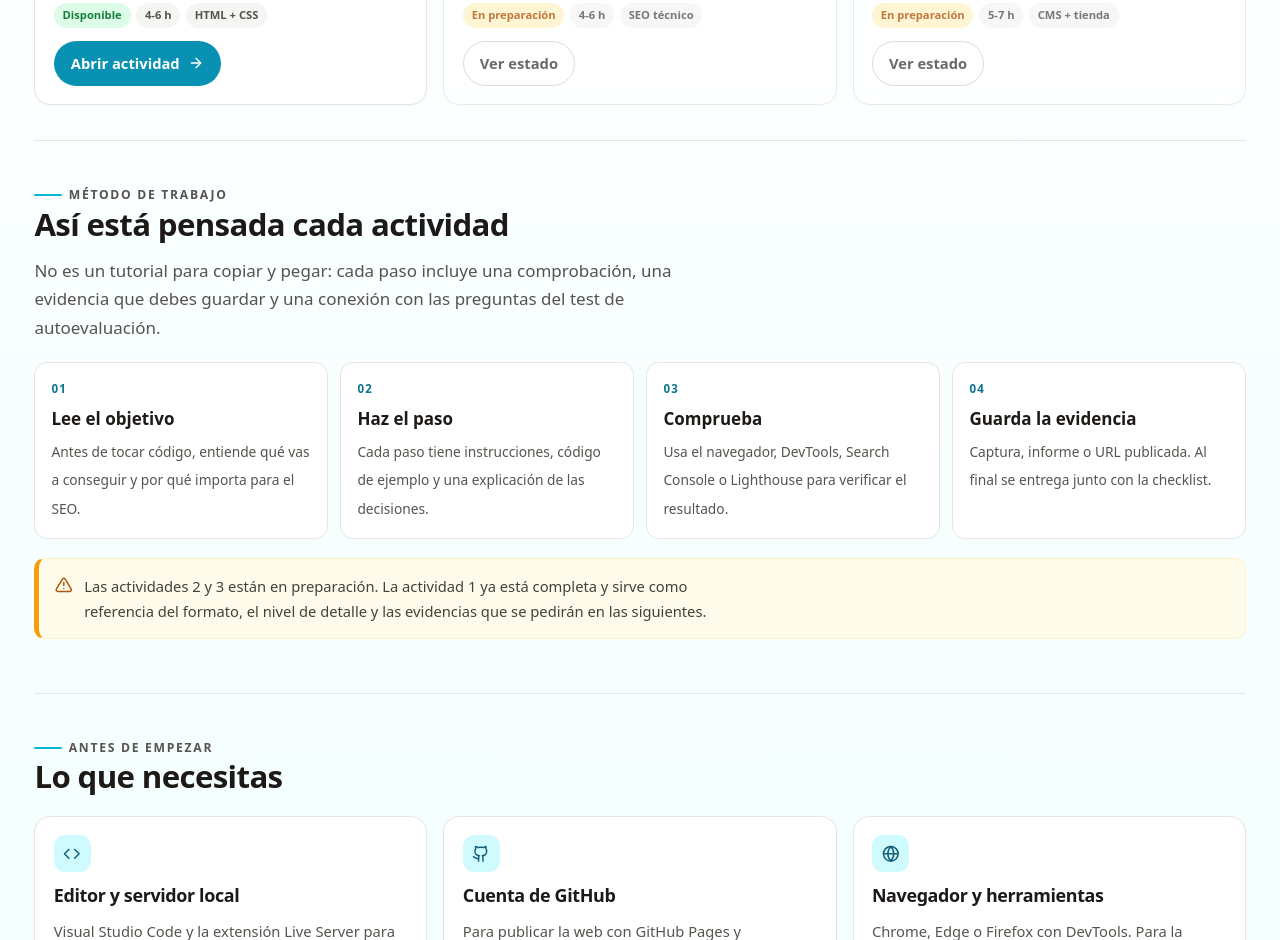
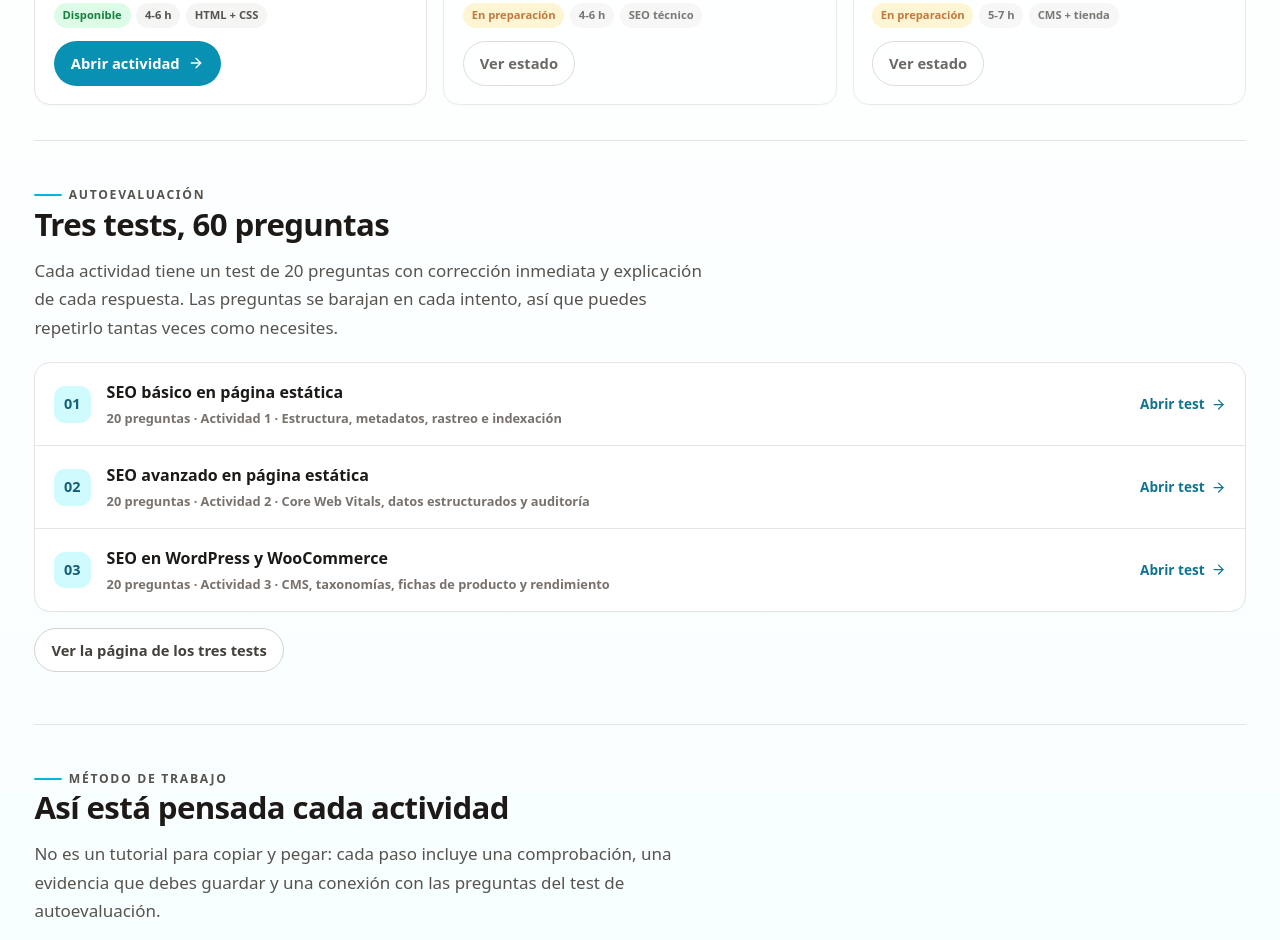
Before and after one commit to canodelacuadra/aprende-seo, a plain HTML site: page index.html in a window 1280 px wide. Shown: the part 1254-2194 px from the top of the page. Drawn offline with Linux system fonts and the light colour scheme.

Commit message:
feat: enlaza los tests de autoevaluacion desde la portada

```diff
--- a/assets/estilos.css
+++ b/assets/estilos.css
@@ -1359,6 +1359,103 @@ pre code {
   font-size: .86rem;
 }
 
+/* --------------------------------------------------------------------------
+   Lista de tests
+   -------------------------------------------------------------------------- */
+
+.panel-tests {
+  margin-top: 1.2rem;
+  border: 1px solid var(--s200);
+  border-radius: var(--radio);
+  background: #fff;
+  overflow: hidden;
+  box-shadow: 0 1px 2px rgba(0, 0, 0, .03);
+}
+
+.test-fila {
+  display: flex;
+  align-items: center;
+  gap: 1rem;
+  padding: 1rem 1.15rem;
+  border-top: 1px solid var(--s200);
+  color: inherit;
+  text-decoration: none;
+  transition: background .18s ease;
+}
+
+.test-fila:first-child {
+  border-top: 0;
+}
+
+.test-fila:hover {
+  background: var(--e50);
+  color: inherit;
+}
+
+.test-num {
+  display: inline-flex;
+  align-items: center;
+  justify-content: center;
+  flex-shrink: 0;
+  width: 2.3rem;
+  height: 2.3rem;
+  border-radius: .7rem;
+  background: var(--e100);
+  color: var(--e800);
+  font-size: .9rem;
+  font-weight: 850;
+  font-variant-numeric: tabular-nums;
+}
+
+.test-info {
+  display: flex;
+  flex-direction: column;
+  gap: .1rem;
+  flex: 1;
+  min-width: 0;
+}
+
+.test-info strong {
+  color: var(--s900);
+  font-size: 1rem;
+}
+
+.test-info small {
+  color: var(--s500);
+  font-size: .8rem;
+  font-weight: 650;
+}
+
+.test-accion {
+  display: inline-flex;
+  align-items: center;
+  gap: .4rem;
+  color: var(--e700);
+  font-size: .85rem;
+  font-weight: 750;
+  white-space: nowrap;
+}
+
+.test-accion svg {
+  width: .95rem;
+  height: .95rem;
+}
+
+.test-fila:hover .test-accion {
+  color: var(--e800);
+}
+
+@media (max-width: 600px) {
+  .test-fila {
+    flex-wrap: wrap;
+  }
+
+  .test-accion {
+    width: 100%;
+    padding-left: 3.3rem;
+  }
+}
+
 .aviso {
   display: flex;
   align-items: flex-start;
--- a/index.html
+++ b/index.html
@@ -30,7 +30,7 @@
         <a href="#actividades">Actividades</a>
         <a href="#metodo">Cómo funciona</a>
         <a href="#requisitos">Requisitos</a>
-        <a href="quizzes/">Tests</a>
+        <a href="#tests">Tests</a>
         <a href="actividad-1-seo-basico/">Empezar</a>
       </nav>
     </div>
@@ -166,6 +166,65 @@
         </div>
       </section>
 
+      <section class="seccion-portada" id="tests">
+        <div class="seccion-cabecera">
+          <p class="ceja">Autoevaluación</p>
+          <h2>Tres tests, 60 preguntas</h2>
+          <p>
+            Cada actividad tiene un test de 20 preguntas con corrección inmediata y explicación de cada respuesta.
+            Las preguntas se barajan en cada intento, así que puedes repetirlo tantas veces como necesites.
+          </p>
+        </div>
+
+        <div class="panel-tests">
+          <a class="test-fila" href="quizzes/quiz-seo-basico-pagina-estatica.html">
+            <span class="test-num" aria-hidden="true">01</span>
+            <span class="test-info">
+              <strong>SEO básico en página estática</strong>
+              <small>20 preguntas · Actividad 1 · Estructura, metadatos, rastreo e indexación</small>
+            </span>
+            <span class="test-accion">
+              Abrir test
+              <svg viewBox="0 0 24 24" fill="none" stroke="currentColor" stroke-width="2" stroke-linecap="round" stroke-linejoin="round" aria-hidden="true">
+                <path d="M5 12h14"></path><path d="m12 5 7 7-7 7"></path>
+              </svg>
+            </span>
+          </a>
+
+          <a class="test-fila" href="quizzes/quiz-seo-avanzado-pagina-estatica.html">
+            <span class="test-num" aria-hidden="true">02</span>
+            <span class="test-info">
+              <strong>SEO avanzado en página estática</strong>
+              <small>20 preguntas · Actividad 2 · Core Web Vitals, datos estructurados y auditoría</small>
+            </span>
+            <span class="test-accion">
+              Abrir test
+              <svg viewBox="0 0 24 24" fill="none" stroke="currentColor" stroke-width="2" stroke-linecap="round" stroke-linejoin="round" aria-hidden="true">
+                <path d="M5 12h14"></path><path d="m12 5 7 7-7 7"></path>
+              </svg>
+            </span>
+          </a>
+
+          <a class="test-fila" href="quizzes/quiz-seo-wordpress-woocommerce.html">
+            <span class="test-num" aria-hidden="true">03</span>
+            <span class="test-info">
+              <strong>SEO en WordPress y WooCommerce</strong>
+              <small>20 preguntas · Actividad 3 · CMS, taxonomías, fichas de producto y rendimiento</small>
+            </span>
+            <span class="test-accion">
+              Abrir test
+              <svg viewBox="0 0 24 24" fill="none" stroke="currentColor" stroke-width="2" stroke-linecap="round" stroke-linejoin="round" aria-hidden="true">
+                <path d="M5 12h14"></path><path d="m12 5 7 7-7 7"></path>
+              </svg>
+            </span>
+          </a>
+        </div>
+
+        <p style="margin-top:1rem">
+          <a class="boton boton-suave" href="quizzes/">Ver la página de los tres tests</a>
+        </p>
+      </section>
+
       <section class="seccion-portada" id="metodo">
         <div class="seccion-cabecera">
           <p class="ceja">Método de trabajo</p>
```
